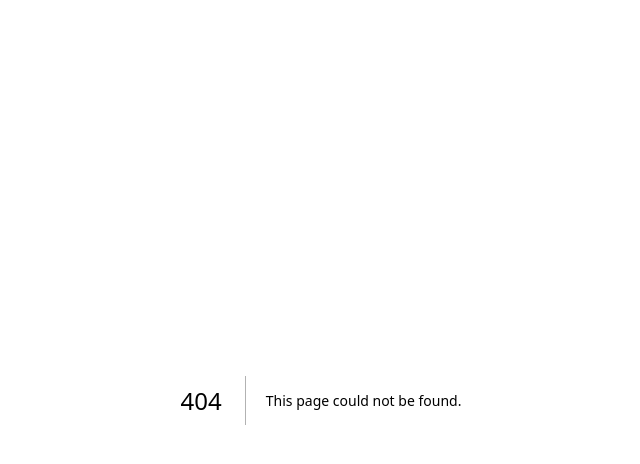
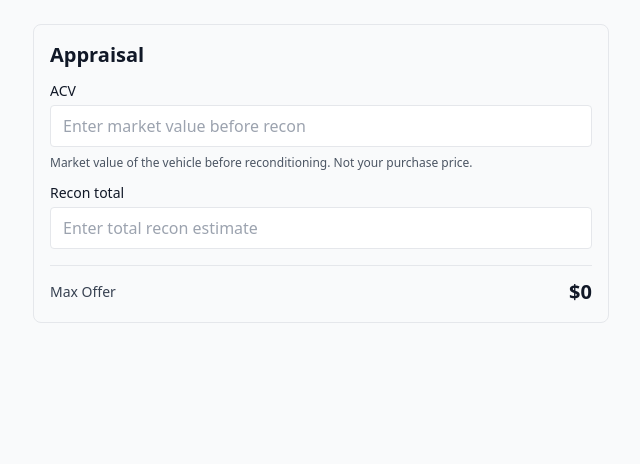
Before and after one commit to Aaronrabanal24/appraisalreconMVP, a Next.js app: page /appraisal in a window 1280 px wide. Before the commit this address had no page. Shown: the top 464 px of the page, without its empty margins (319-959 px from the left). Built offline with nearby package versions, Linux system fonts and the light colour scheme.

Commit message:
added AcvCalculator

```diff
--- a/next.config.mjs
+++ b/next.config.mjs
@@ -6,6 +6,19 @@ const nextConfig = {
   images: {
     unoptimized: true, // Cloudflare Pages friendly
   },
+
+  async redirects() {
+    return [
+      { source: "/i",    destination: "/intake",   permanent: false },
+      { source: "/s",    destination: "/intake",   permanent: false },
+      { source: "/c",    destination: "/capture",  permanent: false },
+      { source: "/cap",  destination: "/capture",  permanent: false },
+      { source: "/a",    destination: "/appraisal",permanent: false },
+      { source: "/calc", destination: "/appraisal",permanent: false },
+      { source: "/h",    destination: "/",         permanent: false },
+      { source: "/a", destination: "/appraisal", permanent: false },
+    ];
+  },
 };
 
 export default nextConfig;
--- /dev/null
+++ b/src/app/appraisal/page.tsx
@@ -0,0 +1,18 @@
+// src/app/appraisal/page.tsx
+import dynamic from "next/dynamic";
+
+// Client-only load for the calculator component
+const AcvCalculator = dynamic(() => import("@/components/AcvCalculator"), { ssr: false });
+
+export const metadata = {
+  title: "ACV Calculator",
+  description: "Enter ACV & Recon to get Max Offer.",
+};
+
+export default function AppraisalPage() {
+  return (
+    <main className="px-4 py-6">
+      <AcvCalculator />
+    </main>
+  );
+}
--- a/src/app/layout.tsx
+++ b/src/app/layout.tsx
@@ -1,14 +1,18 @@
 export const metadata = {
-  title: 'Appraisal Recon',
-  description: '15-shot capture flow with coaching and auto-capture',
+  title: "Appraisal Recon",
+  description: "15-shot capture flow with coaching and auto-capture",
 };
 
-import './globals.css';
+import "./globals.css";
+import GlobalShortcuts from "@/components/GlobalShortcuts";
 
 export default function RootLayout({ children }: { children: React.ReactNode }) {
   return (
     <html lang="en">
-      <body>{children}</body>
+      <body>
+        <GlobalShortcuts />
+        {children}
+      </body>
     </html>
   );
 }
--- a/src/app/page.tsx
+++ b/src/app/page.tsx
@@ -4,44 +4,33 @@ import Link from "next/link";
 export default function Home() {
   return (
     <main className="p-6">
-      <div className="max-w-xl space-y-6">
-        <header>
+      <div className="max-w-xl space-y-4">
         <h1 className="text-2xl font-semibold">Appraisal Recon MVP</h1>
         <p className="text-sm text-gray-600">
-            Start a new intake to capture VIN, Mileage, and deal type before photos.
+          Start a new deal intake to capture VIN, Mileage, and deal type before photos.
         </p>
-        </header>
 
-        {/* Primary action */}
         <div className="rounded-lg border p-4">
           <h2 className="text-lg font-medium mb-2">New Appraisal</h2>
           <p className="text-sm text-gray-600 mb-4">
-            Collect VIN, Stock # (optional), Mileage, and deal type (Lease / Trade-in / Sell).
+            Collect VIN, Stock # (optional), Mileage, and deal type (Lease/Trade/Sell).
           </p>
 
+          <div className="flex flex-col gap-3 sm:flex-row">
             <Link
               href="/intake"
               className="inline-flex items-center justify-center rounded-lg bg-black text-white px-4 py-3"
             >
               Start Appraisal
             </Link>
+
+            <Link
+              href="/appraisal"
+              className="inline-flex items-center justify-center rounded-lg border px-4 py-3"
+            >
+              ACV Calculator
+            </Link>
           </div>
-
-        {/* Shortcuts / Dev links */}
-        <div className="rounded-lg border p-4">
-          <h3 className="text-sm font-medium mb-3">Shortcuts</h3>
-          <div className="flex flex-wrap gap-2">
-            <Link href="/capture" className="px-3 py-2 rounded border">Open Camera Flow</Link>
-            <Link href="/appraisal" className="px-3 py-2 rounded border">ACV Calculator</Link>
-            {process.env.NEXT_PUBLIC_ENABLE_DEAL_PL === "true" && (
-              <Link href="/deal-pl" className="px-3 py-2 rounded border">
-                Deal P&amp;L (flagged)
-              </Link>
-            )}
-          </div>
-          <p className="mt-2 text-xs text-gray-500">
-            Toggle P&amp;L with <code>NEXT_PUBLIC_ENABLE_DEAL_PL=true</code> in <code>.env.local</code>.
-          </p>
         </div>
       </div>
     </main>
--- /dev/null
+++ b/src/components/AcvCalculator.tsx
@@ -0,0 +1,65 @@
+// src/components/AcvCalculator.tsx
+"use client";
+
+import { useMemo, useState, useEffect } from "react";
+import { calcAppraisal } from "@/lib/calc";
+
+export default function AcvCalculator() {
+  const [acv, setAcv] = useState<string>("");
+  const [recon, setRecon] = useState<string>("");
+
+  // one-time storage cleanup: remove any old floorplan keys
+  useEffect(() => {
+    try {
+      localStorage.removeItem("floorplan");
+      const raw = localStorage.getItem("appraisalDraft");
+      if (raw) {
+        const d = JSON.parse(raw);
+        if ("floorplan" in d) delete d.floorplan;
+        localStorage.setItem("appraisalDraft", JSON.stringify(d));
+      }
+    } catch {}
+  }, []);
+
+  const numbers = {
+    acv: parseFloat(acv || "0"),
+    recon: parseFloat(recon || "0"),
+  };
+
+  const { maxOffer } = useMemo(() => calcAppraisal(numbers), [acv, recon]);
+
+  return (
+    <div className="max-w-xl w-full mx-auto p-4 rounded-lg border">
+      <h2 className="text-xl font-semibold mb-3">Appraisal</h2>
+
+      <label className="block text-sm font-medium mb-1">ACV</label>
+      <input
+        inputMode="decimal"
+        value={acv}
+        onChange={(e) => setAcv(e.target.value.replace(/[^\d.]/g, ""))}
+        className="w-full border rounded px-3 py-2 mb-2"
+        placeholder="Enter market value before recon"
+        aria-describedby="acvHelp"
+      />
+      <p id="acvHelp" className="text-xs text-gray-600 mb-3">
+        Market value of the vehicle before reconditioning. Not your purchase price.
+      </p>
+
+      <label className="block text-sm font-medium mb-1">Recon total</label>
+      <input
+        inputMode="decimal"
+        value={recon}
+        onChange={(e) => setRecon(e.target.value.replace(/[^\d.]/g, ""))}
+        className="w-full border rounded px-3 py-2 mb-4"
+        placeholder="Enter total recon estimate"
+      />
+
+      <div className="flex items-center justify-between border-t pt-3">
+        <span className="text-sm text-gray-700">Max Offer</span>
+        <span className="text-xl font-bold tabular-nums">
+          ${maxOffer.toLocaleString()}
+        </span>
+      </div>
+    </div>
+  );
+}
--- /dev/null
+++ b/src/components/GlobalShortcuts.tsx
@@ -0,0 +1,46 @@
+"use client";
+
+import { useEffect, useRef } from "react";
+import { useRouter } from "next/navigation";
+
+const map: Record<string, string> = {
+  "g i": "/intake",
+  "g c": "/capture",
+  "g a": "/appraisal",
+  "g h": "/",
+};
+
+export default function GlobalShortcuts() {
+  const router = useRouter();
+  const buf = useRef<string[]>([]);
+  const lastAt = useRef<number>(0);
+
+  useEffect(() => {
+    const onKey = (e: KeyboardEvent) => {
+      const el = document.activeElement as HTMLElement | null;
+      if (el && (el.tagName === "INPUT" || el.tagName === "TEXTAREA" || el.isContentEditable)) return;
+
+      const now = performance.now();
+      if (now - lastAt.current > 1200) buf.current = [];
+      lastAt.current = now;
+
+      const k = e.key.toLowerCase();
+      if (k.length === 1) {
+        buf.current.push(k);
+        if (buf.current.length > 2) buf.current.shift();
+        const seq = buf.current.join(" ");
+        const dest = map[seq];
+        if (dest) {
+          e.preventDefault();
+          router.push(dest);
+          buf.current = [];
+        }
+      }
+    };
+
+    window.addEventListener("keydown", onKey);
+    return () => window.removeEventListener("keydown", onKey);
+  }, [router]);
+
+  return null;
+}
--- /dev/null
+++ b/src/lib/calc.ts
@@ -0,0 +1,16 @@
+// src/lib/calc.ts
+export type AppraisalInput = {
+  acv: number;      // market value before recon
+  recon: number;    // total recon estimate
+};
+
+export type AppraisalOutput = {
+  maxOffer: number;
+};
+
+export function calcAppraisal({ acv, recon }: AppraisalInput): AppraisalOutput {
+  const safe = (v: number) => (Number.isFinite(v) && v >= 0 ? v : 0);
+  const A = safe(acv);
+  const R = safe(recon);
+  return { maxOffer: Math.max(0, A - R) };
+}
```
Lines whose indentation alone changed are shown as unchanged.
